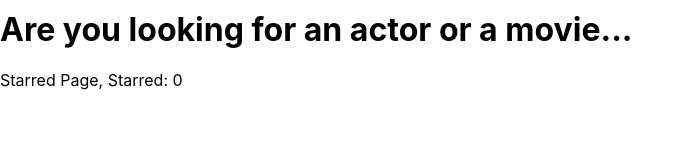
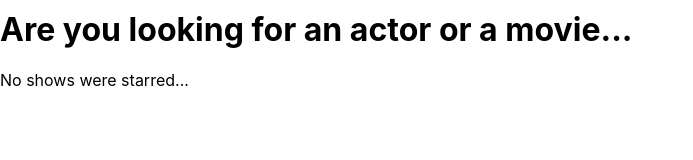
Before and after one commit to ParteekSandhu25/box-office-app, a React (Create React App) app in the folder Documents/Web Development/React_/BoxOffice App/box-office/: page /starred in a window 1280 px wide. Shown: the part 128-288 px from the top of the page, without its empty margins (0-693 px from the left). Built offline with nearby package versions, Linux system fonts and the light colour scheme.

Commit message:
fetch starred shows data and displayed ShowGrid for them

```diff
--- a/Documents/Web Development/React_/BoxOffice App/box-office/src/Pages/Starred.jsx
+++ b/Documents/Web Development/React_/BoxOffice App/box-office/src/Pages/Starred.jsx
@@ -1,8 +1,36 @@
+import ShowGrid from '../Components/shows/ShowGrid';
+import { getShowsByIds } from '../api/tvmaze';
 import { useStarredShows } from '../lib/useStarShow';
+import { useQuery } from '@tanstack/react-query';
 
 function Starred() {
-  const [starredShows] = useStarredShows();
-  return <div>Starred Page, Starred: {starredShows.length}</div>;
+  const [starredShowsIds] = useStarredShows();
+
+  const { data: starredShows, error: starredShowsError } = useQuery({
+    queryKey: ['starred', starredShowsIds],
+    queryFn: async () =>
+      getShowsByIds(starredShowsIds).then(result =>
+        result.map(show => {
+          return { show };
+        })
+      ),
+    refetchOnWindowFocus: false,
+  });
+
+  console.log({ starredShows });
+
+  if (starredShows?.length === 0) {
+    return <p>No shows were starred...</p>;
+  }
+  if (starredShows?.length > 0) {
+    return <ShowGrid shows={starredShows} />;
+  }
+
+  if (starredShowsError) {
+    return <div>Error Occurred: {starredShowsError.message}</div>;
+  }
+
+  return <div>Loading...</div>;
 }
 
 export default Starred;
--- a/Documents/Web Development/React_/BoxOffice App/box-office/src/api/tvmaze.js
+++ b/Documents/Web Development/React_/BoxOffice App/box-office/src/api/tvmaze.js
@@ -11,3 +11,10 @@ export const searchForShows = query => getApi(`/search/shows?q=${query}`);
 export const searchForPeople = query => getApi(`/search/people?q=${query}`);
 export const getShowById = showId =>
   getApi(`/shows/${showId}?embed[]=seasons&embed[]=cast`);
+
+export const getShowsByIds = async showIds => {
+  console.log('HELLOOO');
+  const promises = showIds.map(showId => getApi(`/shows/${showId}`));
+
+  return Promise.all(promises);
+};
```
Also changed, not shown: 1 other file (tests, documents, lock files or other folders).
